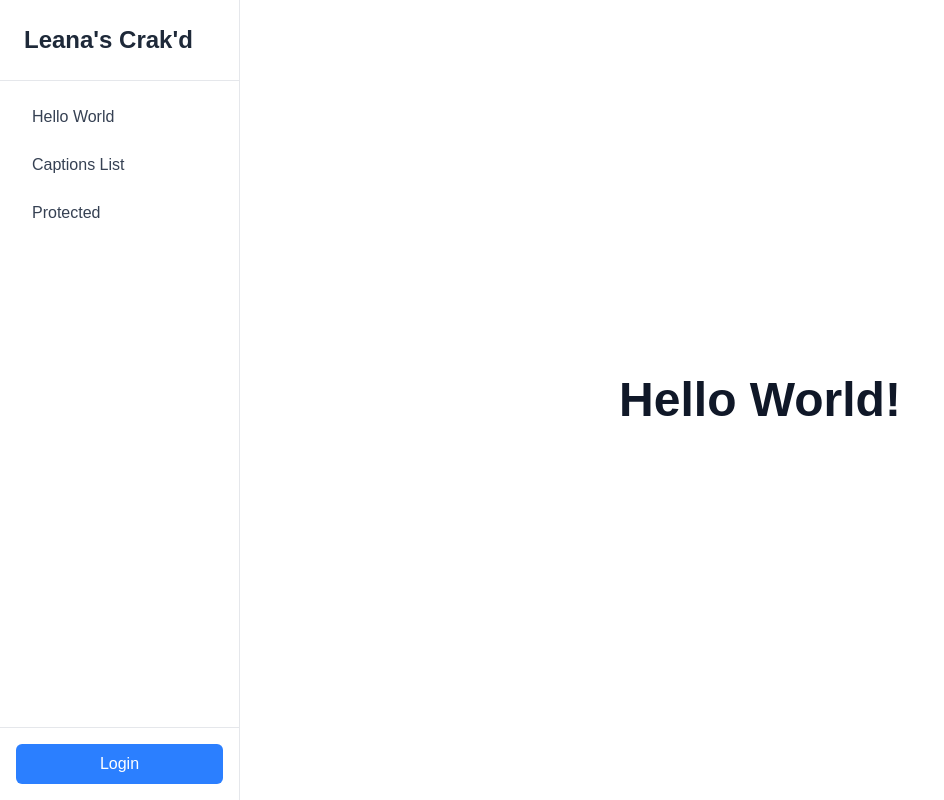
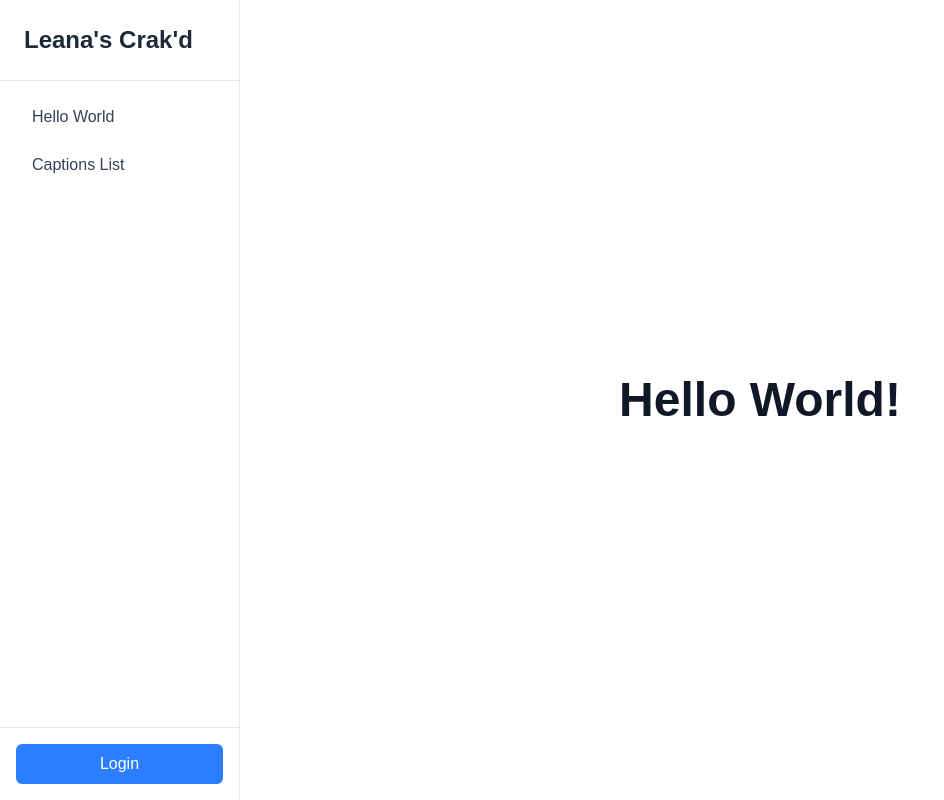
Before and after one commit to LeanaNgompe/hello-next-vercel, a Next.js app: page /hello-world in a window 1280 px wide. Shown: the whole page, without its empty margins (0-944 px from the left). Built offline with nearby package versions, Linux system fonts and the light colour scheme; no server answers.

Commit message:
making it so user has to be logged in to see the user page, and adding a logout route

```diff
--- a/app/auth/logout/route.ts
+++ b/app/auth/logout/route.ts
@@ -14,7 +14,7 @@ export async function POST(req: NextRequest) {
   }
 
   revalidatePath('/', 'layout');
-  return NextResponse.redirect(new URL('/', req.url), {
+  return NextResponse.redirect(new URL('/hello-world', req.url), {
     status: 302,
   });
 }
--- a/components/Sidebar.tsx
+++ b/components/Sidebar.tsx
@@ -45,9 +45,7 @@ export default function Sidebar() {
         <Link href="/captions" className="px-4 py-2 rounded-md text-gray-700 hover:bg-gray-100">
           Captions List
         </Link>
-        <Link href="/protected" className="px-4 py-2 rounded-md text-gray-700 hover:bg-gray-100">
-          Protected
-        </Link>
+
       </nav>
       <div className="p-4 border-t border-gray-200">
         {user ? (
```
